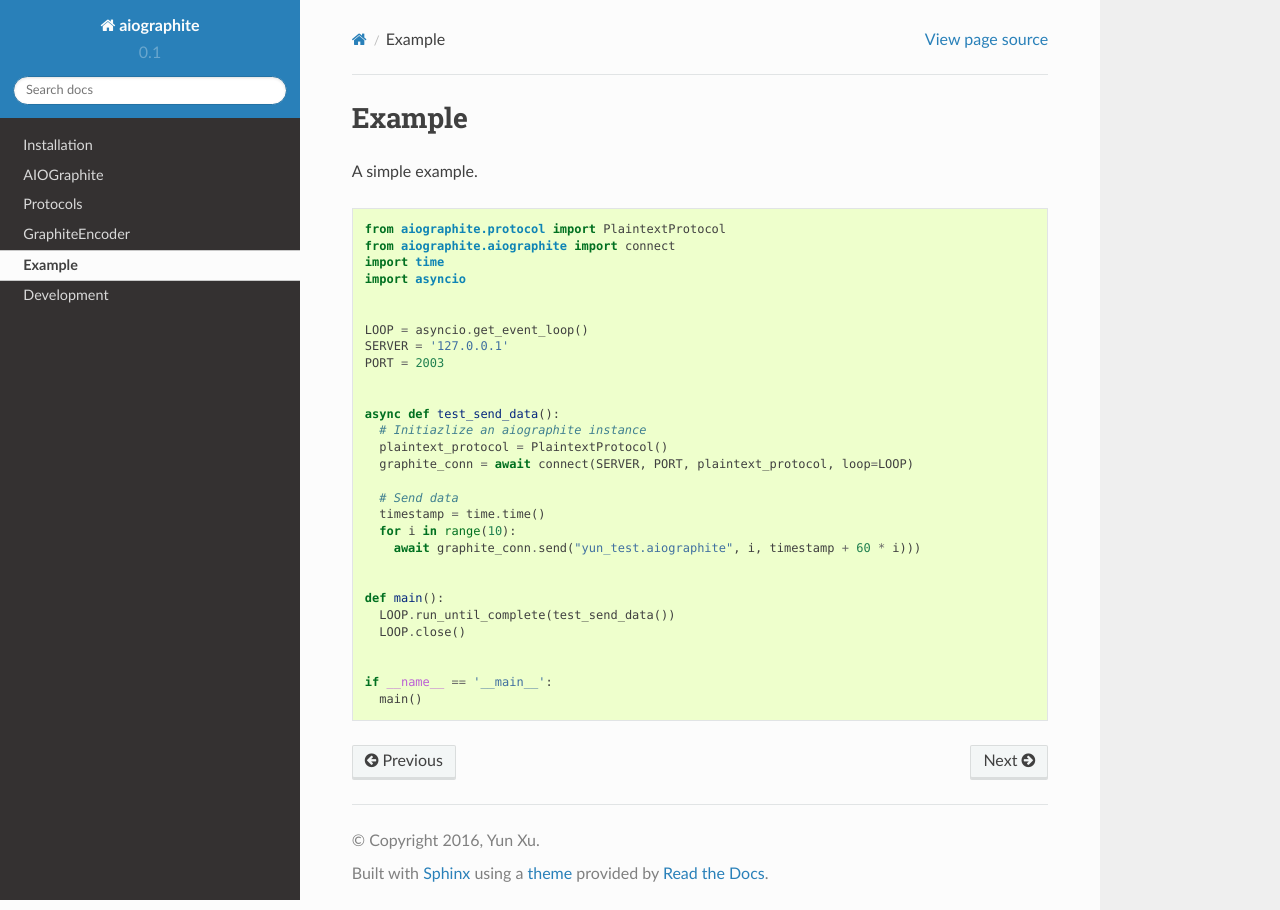
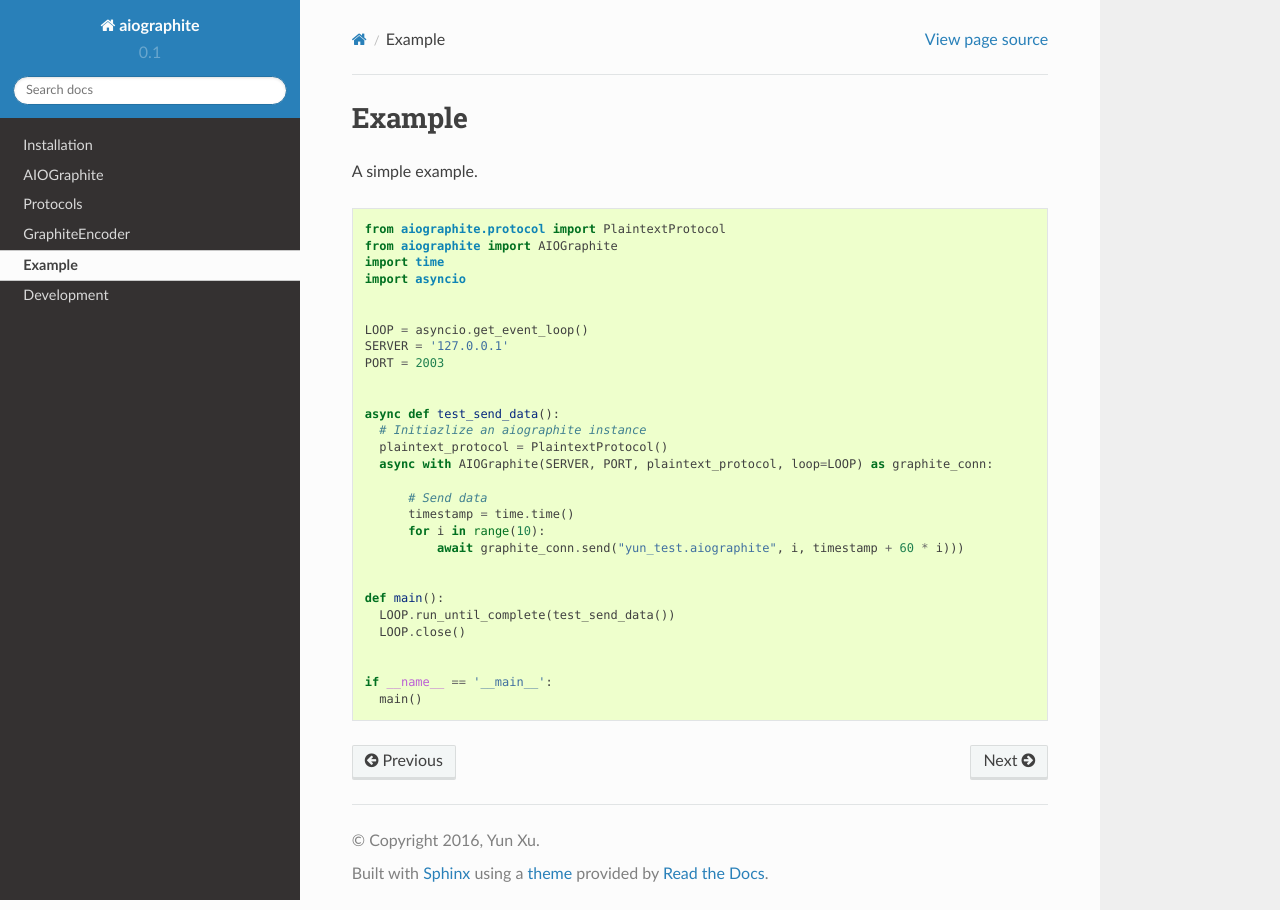
Before and after one commit to zillow/aiographite, a Sphinx documentation site: the page built from docs/example.rst, in a window 1280 px wide. Built offline with Sphinx 7.4.7 and the Read the Docs theme 2.0.0, drawn with Linux system fonts in a browser that asks for light colours.

Commit message:
Add support for context manager protocol; update unit tests

```diff
--- a/aiographite/__init__.py
+++ b/aiographite/__init__.py
@@ -0,0 +1 @@
+from .aiographite import AIOGraphite, connect
--- a/docs/example.rst
+++ b/docs/example.rst
@@ -6,7 +6,7 @@ A simple example.
 .. code::
 
     from aiographite.protocol import PlaintextProtocol
-    from aiographite.aiographite import connect
+    from aiographite import AIOGraphite
     import time
     import asyncio
 
@@ -19,12 +19,12 @@ A simple example.
     async def test_send_data():
       # Initiazlize an aiographite instance
       plaintext_protocol = PlaintextProtocol()
-      graphite_conn = await connect(SERVER, PORT, plaintext_protocol, loop=LOOP)
+      async with AIOGraphite(SERVER, PORT, plaintext_protocol, loop=LOOP) as graphite_conn:
 
-      # Send data
-      timestamp = time.time()
-      for i in range(10):
-        await graphite_conn.send("yun_test.aiographite", i, timestamp + 60 * i)))
+          # Send data
+          timestamp = time.time()
+          for i in range(10):
+              await graphite_conn.send("yun_test.aiographite", i, timestamp + 60 * i)))
 
 
     def main():
```
Also changed, not shown: README.rst (+7 -7 lines), 2 other files.
